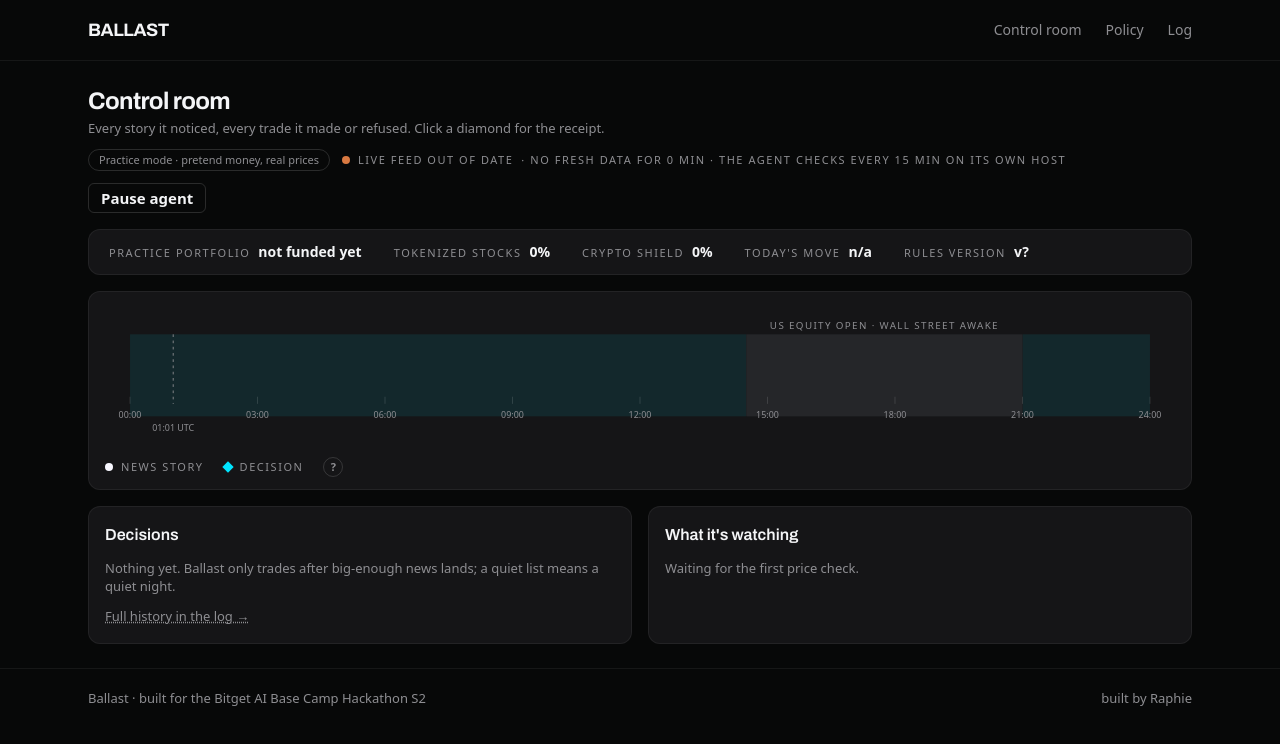
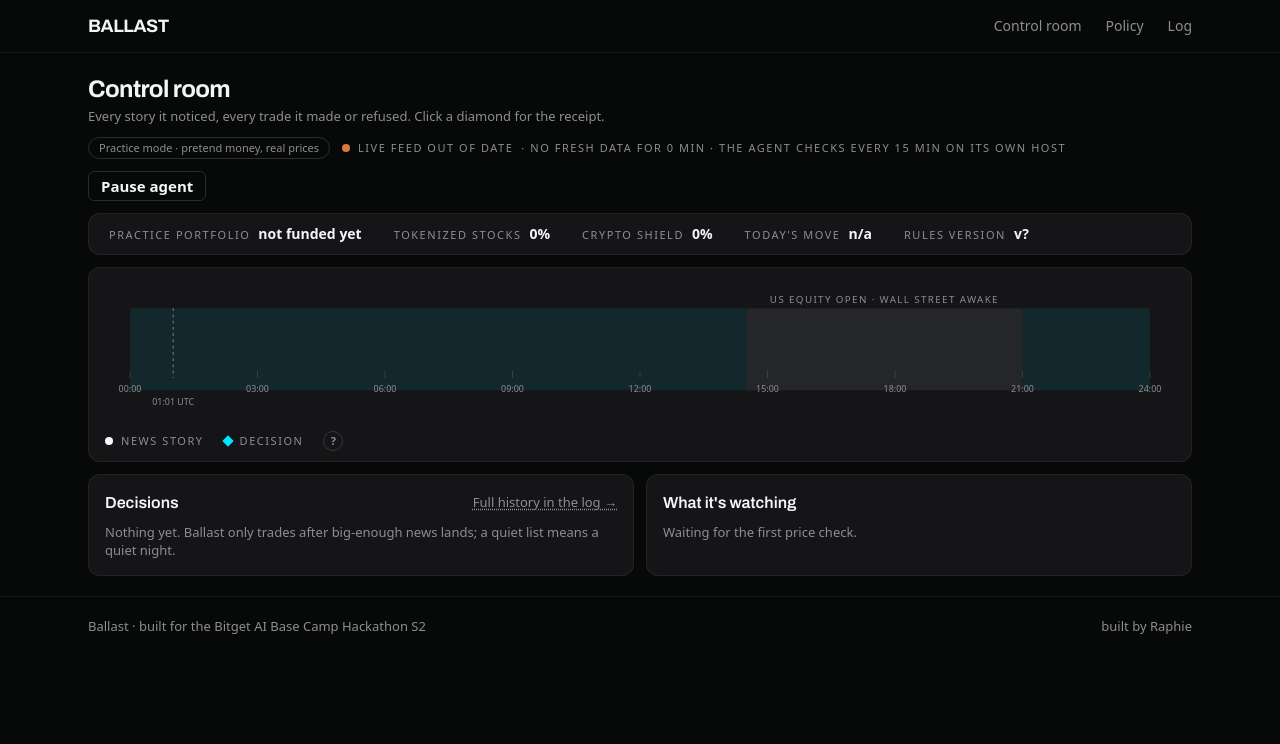
Before and after one commit to A-Raphie/ballast, a Next.js app: page /control-room in a window 1280 px wide. Shown: the top 744 px of the page. Built offline with nearby package versions, Linux system fonts and the light colour scheme; a web font is replaced by a local one.

Commit message:
control room: last 150px of compaction (4 rows, header link, tighter rhythm)

```diff
--- a/app/control-room/page.tsx
+++ b/app/control-room/page.tsx
@@ -61,8 +61,8 @@ export default async function ControlRoom() {
   const biggestMover = [...v.marketSnapshot].sort((a, b) => Math.abs(b.chg24h) - Math.abs(a.chg24h))[0] ?? null;
 
   return (
-    <main className="mx-auto max-w-6xl px-6 py-6">
-      <div className="mb-4 flex flex-wrap items-center justify-between gap-3">
+    <main className="mx-auto max-w-6xl px-6 py-5">
+      <div className="mb-3 flex flex-wrap items-center justify-between gap-3">
         <div>
           <h1 className="font-[family-name:var(--font-display)] text-2xl font-bold tracking-tight">
             Control room
@@ -85,7 +85,7 @@ export default async function ControlRoom() {
         </Panel>
       )}
 
-      <Panel className="mb-4 px-5 py-3">
+      <Panel className="mb-3 px-5 py-2.5">
         <StatStrip
           items={[
             { label: "Practice portfolio", value: v.bookValue === null ? "not funded yet" : `$${v.bookValue.toFixed(0)}`, hint: "a practice account with pretend money; the prices are real" },
@@ -111,7 +111,7 @@ export default async function ControlRoom() {
         />
       </Panel>
 
-      <Panel className="mb-4 px-4 pb-3 pt-3">
+      <Panel className="mb-3 px-4 pb-2.5 pt-2.5">
         <WatchFloor macroEvents={v.macroEvents} decisions={v.decisions} nowTs={Date.now()} />
         {sessionSummary(v.decisions) && (
           <p className="caption mt-2 border-t border-[var(--border-default)] pt-2">
@@ -120,13 +120,18 @@ export default async function ControlRoom() {
         )}
       </Panel>
 
-      <div className="grid gap-4 md:grid-cols-2">
+      <div className="grid gap-3 md:grid-cols-2">
         <Panel className="p-4">
-          <h2 className="font-[family-name:var(--font-display)] mb-3 text-base font-semibold">
-            Decisions
-          </h2>
+          <div className="mb-2 flex items-center justify-between gap-3">
+            <h2 className="font-[family-name:var(--font-display)] text-base font-semibold">
+              Decisions
+            </h2>
+            <a href="/log" className="caption text-[var(--text-secondary)] underline decoration-dotted hover:text-[var(--text-primary)]">
+              Full history in the log →
+            </a>
+          </div>
           {trade && (
-            <div className="mb-3 rounded-[var(--radius-panel)] border border-[rgb(var(--decision-rgb)/0.35)] bg-[var(--decision-subtle)] px-3.5 py-2.5">
+            <div className="mb-2.5 rounded-[var(--radius-panel)] border border-[rgb(var(--decision-rgb)/0.35)] bg-[var(--decision-subtle)] px-3.5 py-2">
               <div className="micro mb-0.5 text-[var(--decision)]">Last trade</div>
               <div className="text-sm">
                 {trade.order!.side === "buy" ? "Bought" : "Sold"} {symbolName(trade.order!.symbol)}
@@ -143,9 +148,9 @@ export default async function ControlRoom() {
               quiet night.
             </p>
           )}
-          <ul className="space-y-2">
-            {rollup(v.decisions).slice(0, 5).map((r) => (
-              <li key={r.key} className="flex items-center justify-between gap-3 border-b border-[var(--border-default)] pb-2 last:border-b-0">
+          <ul className="space-y-1.5">
+            {rollup(v.decisions).slice(0, 4).map((r) => (
+              <li key={r.key} className="flex items-center justify-between gap-3 border-b border-[var(--border-default)] pb-1.5 last:border-b-0">
                 <div className="min-w-0">
                   <div className="text-sm">
                     {r.count > 1 ? <span className="text-[var(--text-secondary)]">{r.count}× </span> : null}
@@ -186,18 +191,15 @@ export default async function ControlRoom() {
               </li>
             ))}
           </ul>
-          <a href="/log" className="caption mt-3 inline-block text-[var(--text-secondary)] underline decoration-dotted hover:text-[var(--text-primary)]">
-            Full history in the log →
-          </a>
         </Panel>
 
         <Panel className="p-4">
-          <h2 className="font-[family-name:var(--font-display)] mb-3 text-base font-semibold">
+          <h2 className="font-[family-name:var(--font-display)] mb-2 text-base font-semibold">
             What it&apos;s watching
           </h2>
-          <ul className="space-y-1.5">
+          <ul className="space-y-1">
             {v.marketSnapshot.map((m) => (
-              <li key={m.symbol} className="flex items-center justify-between gap-3 border-b border-[var(--border-default)] py-1 last:border-b-0">
+              <li key={m.symbol} className="flex items-center justify-between gap-3 border-b border-[var(--border-default)] py-0.5 last:border-b-0">
                 <span className="num text-sm" title={symbolHint(m.symbol)}>{symbolName(m.symbol)}</span>
                 <span className="flex items-center gap-3">
                   <Spark points={v.priceSeries[m.symbol] ?? []} h={16} />
--- a/app/layout.tsx
+++ b/app/layout.tsx
@@ -30,8 +30,7 @@ export default function RootLayout({
 }: Readonly<{ children: React.ReactNode }>) {
   return (
     <html lang="en">
-      <head>
-        <link
+      <head>        <link
           href="https://api.fontshare.com/v2/css?f[]=switzer@400,500,600,700&display=swap"
           rel="stylesheet"
         />
@@ -44,7 +43,7 @@ export default function RootLayout({
         <SkipLink />
         <OfflineBanner />
         <header className="border-b border-[var(--border-default)]">
-          <nav aria-label="Main" className="mx-auto flex max-w-6xl items-center justify-between px-6 py-4">
+          <nav aria-label="Main" className="mx-auto flex max-w-6xl items-center justify-between px-6 py-3">
             <Link href="/" className="font-[family-name:var(--font-display)] text-lg font-bold tracking-tight">
               BALLAST
             </Link>
```
